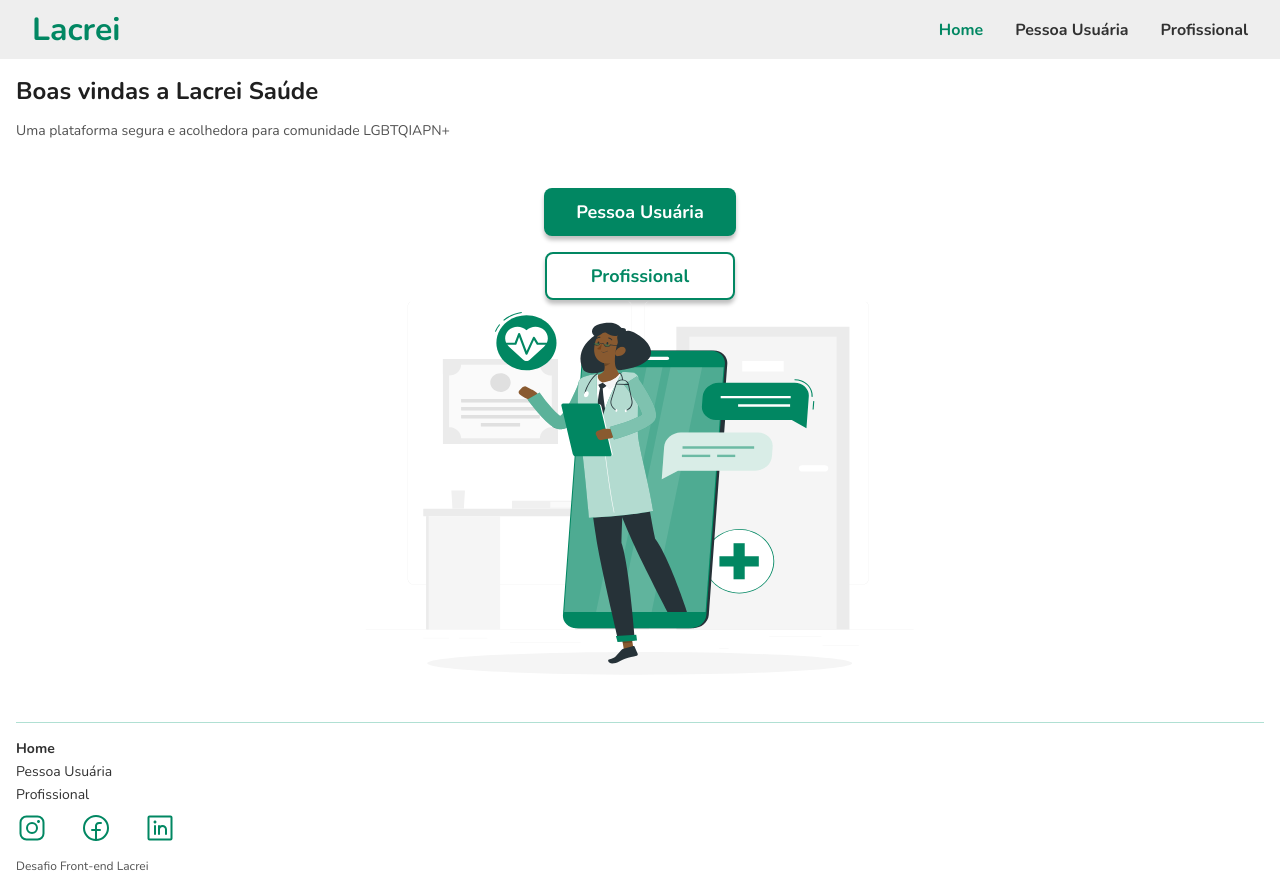
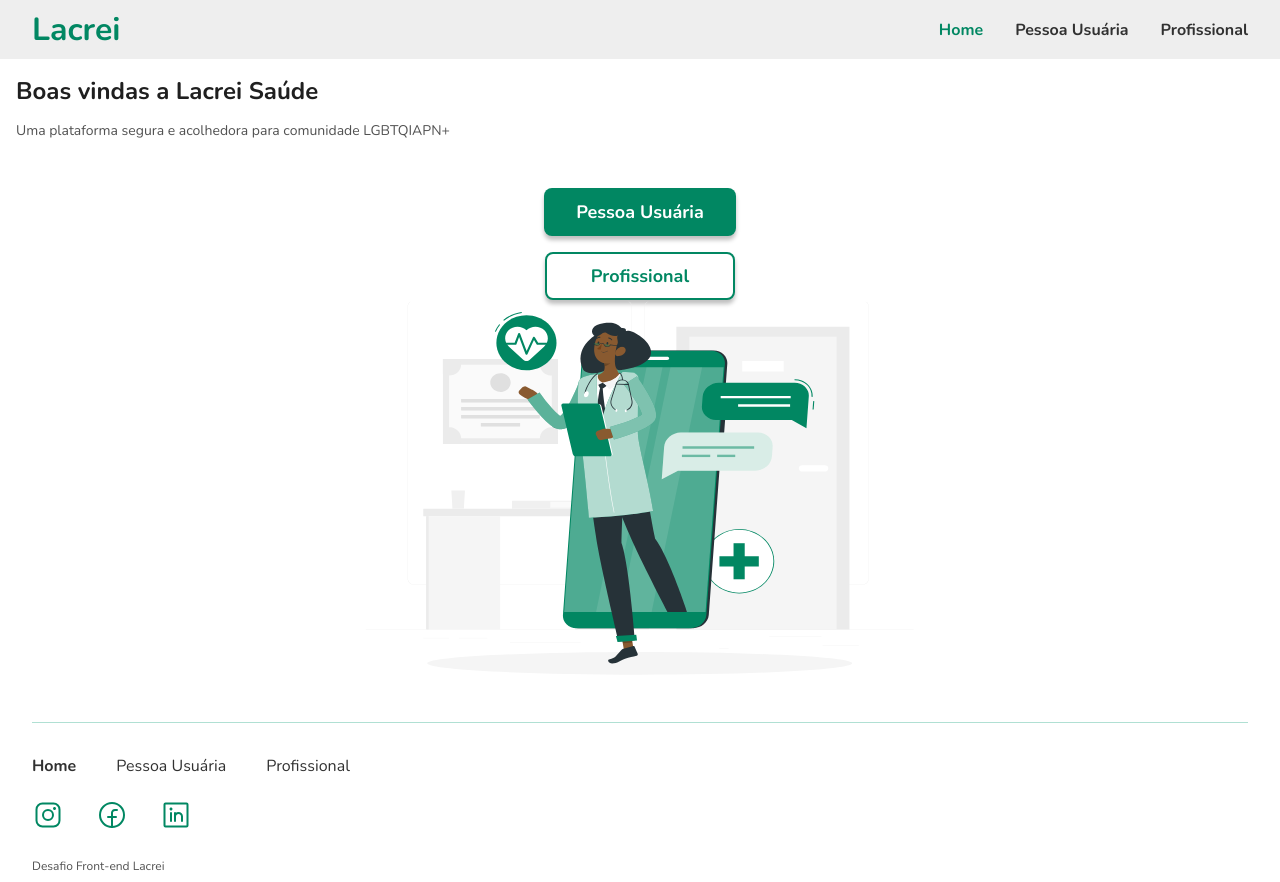
Before and after one commit to israelnazareth/desafio-lacrei-frontend, a Next.js app: page / in a window 1280 px wide. Built offline with nearby package versions, Linux system fonts and the light colour scheme.

Commit message:
style: makes Footer responsive

```diff
--- a/src/components/Footer/styles.ts
+++ b/src/components/Footer/styles.ts
@@ -9,6 +9,13 @@ export const FooterContainer = styled.footer`
   padding-bottom: 0.5rem;
   gap: 0.5rem;
   width: stretch;
+
+  @media (min-width: 520px) {
+    justify-content: space-between;
+    padding: 2rem 0px 0.5rem;
+    height: 10rem;
+    margin: 0 2rem;
+  }
 `;
 
 export const FooterLinks = styled.div`
@@ -30,6 +37,15 @@ export const FooterLinks = styled.div`
   .selected {
     font-weight: bold;
   }
+
+  @media (min-width: 520px) {
+    flex-direction: row;
+    gap: 2.5rem;
+
+    a {
+      font-size: 1rem;
+    }
+  }
 `
 
 export const FooterSocials = styled.div`
```
